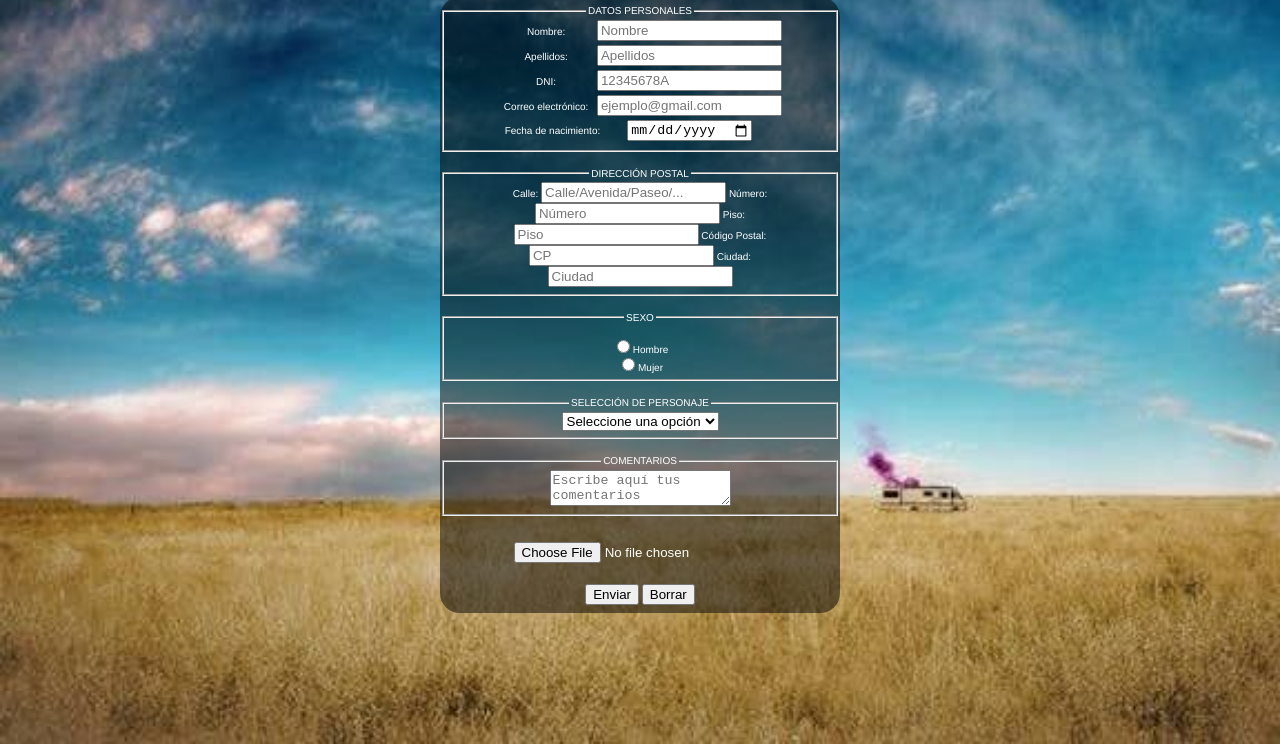
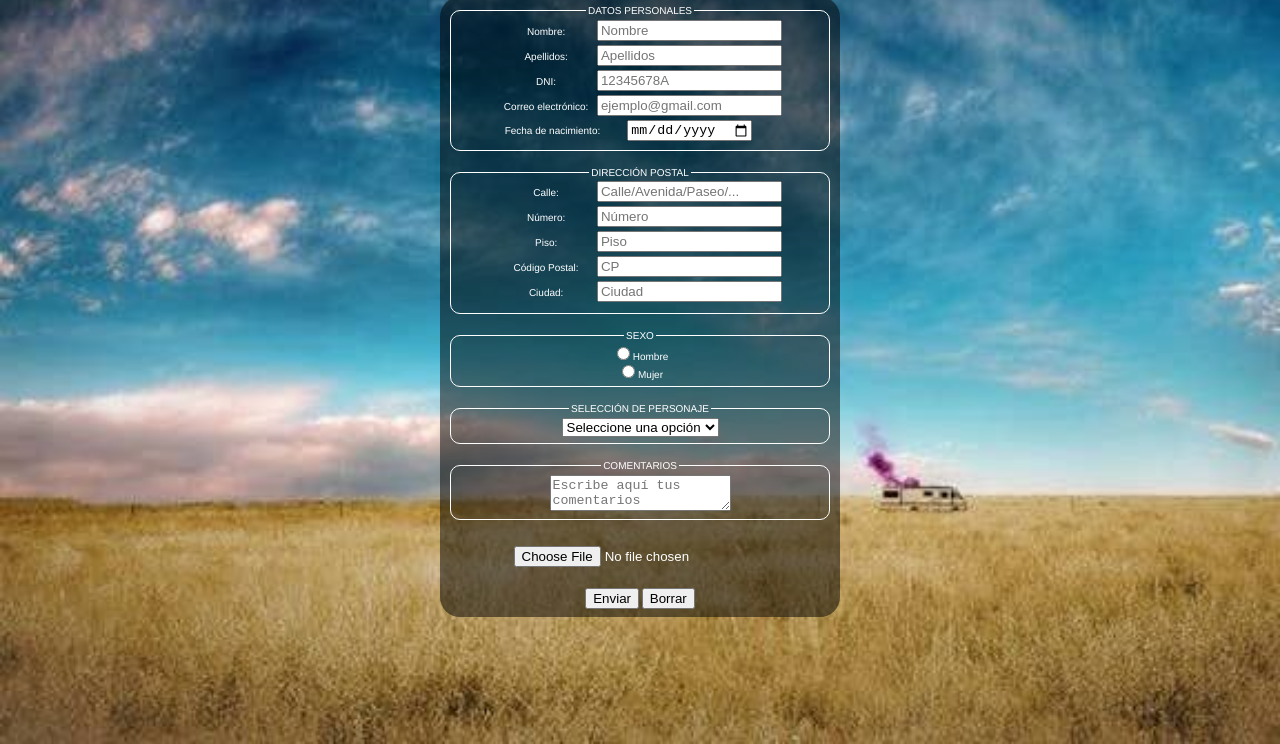
Before and after one commit to AdrianGM90/BreakingBad_GitHub_Pages, a plain HTML site: page formulario.html in a window 1280 px wide. Shown: the part 56-800 px from the top of the page. Drawn offline with Linux system fonts and the light colour scheme.

Commit message:
UPDATE: Actualizado el estilo de los fieldsets del formulario y alineados los campos restantes

```diff
--- a/css/css_externo.css
+++ b/css/css_externo.css
@@ -107,6 +107,12 @@
     width: 9rem;
     margin-bottom: .5rem;
     margin-left: -3rem;
+}
+
+fieldset{
+    border: 1px solid white;
+    border-radius: 10px;
+    margin: 0px 10px;
 }
 
 /* CSS TABLA */
--- a/formulario.html
+++ b/formulario.html
@@ -48,28 +48,38 @@
                 <fieldset>
                     <legend>DIRECCIÓN POSTAL</legend>
 
+                    <div class="campo">
                         <label for="Calle">Calle:</label>
                         <input type="text" id="Calle" name="Calle" placeholder="Calle/Avenida/Paseo/...">
+                    </div>
 
+                    <div class="campo">
                         <label for="Número">Número:</label>
                         <input type="number" id="Número" name="Número" placeholder="Número">
+                    </div>
 
+                    <div class="campo">
                         <label for="Piso">Piso:</label>
                         <input type="text" id="Piso" name="Piso" placeholder="Piso">
+                    </div>
 
+                    <div class="campo">
                         <label for="CodPostal">Código Postal:</label>
                         <input type="number" id="CodPostal" name="CodPostal" placeholder="CP">
+                    </div>
 
+                    <div class="campo">
                         <label for="Ciudad">Ciudad:</label>
                         <input type="text" id="Ciudad" name="Ciudad" placeholder="Ciudad">
+                    </div>
                 </fieldset>
             </div>
 
             <div class="form_section">
                 <fieldset>
                     <legend>SEXO</legend>
-                    <br><input type="radio" id="Sexo" name="Sexo" value="Hombre">Hombre
-                    <br><input type="radio" id="Sexo" name="Sexo" value="Mujer">Mujer
+                    <div><input type="radio" id="Sexo" name="Sexo" value="Hombre">Hombre</div>
+                    <div><input type="radio" id="Sexo" name="Sexo" value="Mujer">Mujer</div>
                 </fieldset>
             </div>
 
```
Lines whose indentation alone changed are shown as unchanged.
